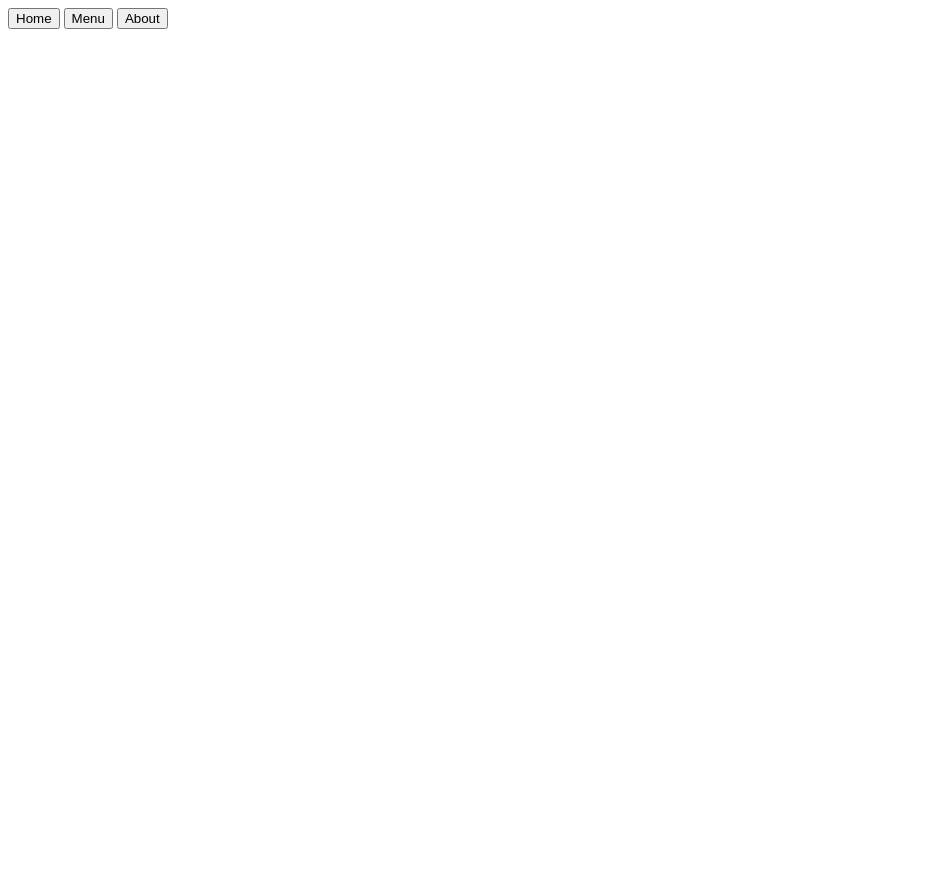
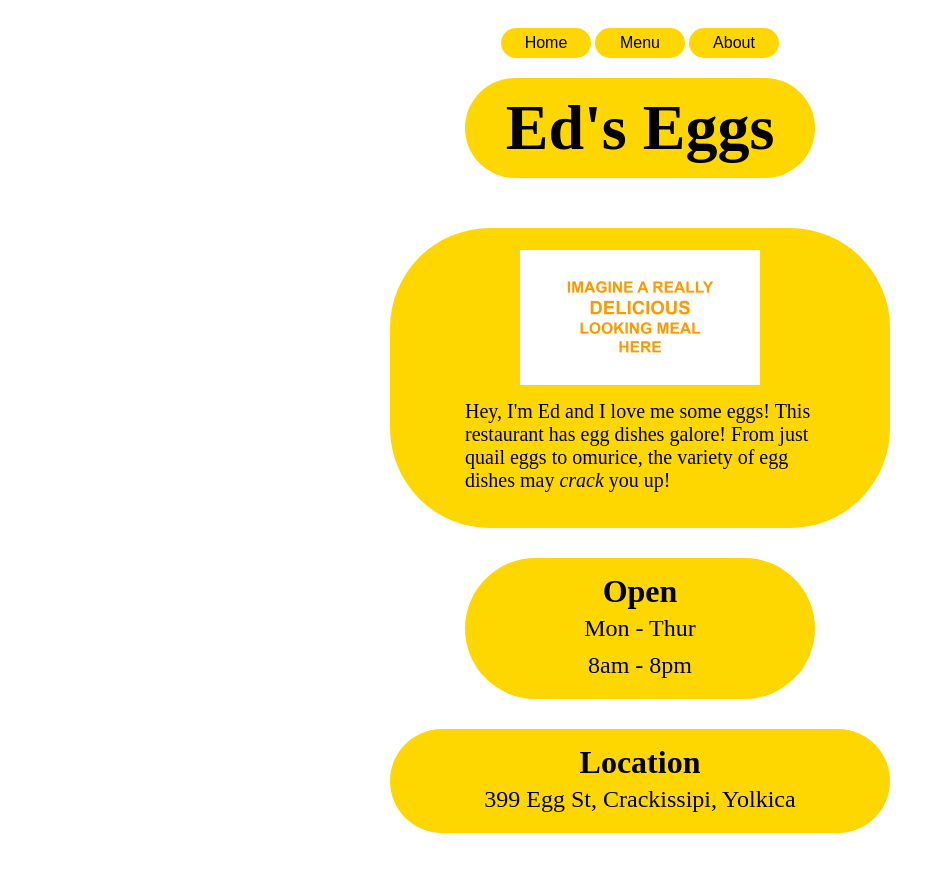
Before and after one commit to m-redw/restaurant-page, a website built with webpack: page src/index.html in a window 1280 px wide. Shown: the whole page, without its empty margins (0-945 px from the left). Before the commit the page ends 800 px from the top, so only its background shows below. Built offline with nearby package versions, Linux system fonts and the light colour scheme.

Commit message:
Create home page

```diff
--- /dev/null
+++ b/src/homepage.js
@@ -0,0 +1,84 @@
+import tempImage from "./temp-image.png";
+
+const content = document.querySelector('#content');
+
+function docCreate(element) {
+    return document.createElement(element);
+}
+
+function sectionCreate(className) {
+    const section = docCreate('section');
+    section.classList.add(className);
+    return section;
+}
+
+function createHeader() {
+    const header = docCreate('h1');
+    header.textContent = "Ed's Eggs"
+    content.appendChild(header);
+}
+
+function createIntro() {
+    const section = sectionCreate('intro');
+
+    const image = docCreate('img');
+    image.src = tempImage;
+    image.style.width = '240px';
+    image.style.height = '135px';
+
+    const crack = docCreate('em');
+    const youUp = docCreate('span');
+    const p = docCreate('p');
+
+    p.textContent = `Hey, I'm Ed and I love me some eggs!
+                This restaurant has egg dishes galore!
+                From just quail eggs to omurice, the variety
+                of egg dishes may `;
+    crack.textContent = 'crack';
+    youUp.textContent = ' you up!'
+
+    p.appendChild(crack);
+    p.appendChild(youUp);
+
+    section.appendChild(image);
+    section.appendChild(p);
+    content.appendChild(section);
+}
+
+function createOpen() {
+    const section = sectionCreate('open');
+
+    const h2 = docCreate('h2');
+    h2.textContent = 'Open'
+
+    const pDays = docCreate('p');
+    const pHours = docCreate('p');
+    pDays.textContent = 'Mon - Thur';
+    pHours.textContent = '8am - 8pm';
+
+    section.appendChild(h2);
+    section.appendChild(pDays);
+    section.appendChild(pHours);
+    content.appendChild(section)
+}
+
+function createLocation() {
+    const section = sectionCreate('location');
+
+    const h2 = docCreate('h2');
+    h2.textContent = 'Location'
+
+    const pLocation = docCreate('p');
+    pLocation.textContent = '399 Egg St, Crackissipi, Yolkica';
+
+    section.appendChild(h2);
+    section.appendChild(pLocation);
+    content.appendChild(section)
+}
+
+export function loadHomepage() {
+    createHeader();
+    createIntro();
+    createOpen();
+    createLocation();
+}
--- a/src/index.css
+++ b/src/index.css
@@ -1,3 +1,72 @@
+*, *::before, *::after {
+    box-sizing: border-box;
+}
+
+body, #content, section, h1 {
+    display: flex;
+    flex-direction: column;
+    align-items: center;
+}
+
+body {
+    background-color: rgb(255, 255, 255);
+}
+
+/* Yolk Appearance */
+h1, section {
+    margin: 0;
+    padding: 0;
+    justify-content: center;
+    background-color: gold;
+    border-radius: 100px;
+}
+
+/* Defaults */
+button {
+    background-color: gold;
+    border: none;
+    border-radius: 20px;
+    margin: 20px 0;
+    width: 90px;
+    height: 30px;
+    font-size: 16px;
+}
+
+h1 {
+    width: 350px;
+    height: 100px;
+    font-size: 64px;
+    margin-bottom: 50px;
+}
+
+section {
+    width: 500px;
+    padding: 15px;
+    margin-bottom: 30px;
+}
+
+h2 {
+    margin: 0;
+    font-size: 32px;
+}
+
 p {
-    color: purple;
+    margin: 5px;
+    font-size: 24px;
 }
+
+/* Class specifics */
+.intro {
+    height: 300px;
+}
+
+.intro p {
+    margin: 15px;
+    padding: 0;
+    width: 350px;
+    font-size: 20px;
+}
+
+.open {
+    width: 350px;
+}
--- a/src/index.html
+++ b/src/index.html
@@ -3,14 +3,14 @@
 <head>
     <meta charset="UTF-8">
     <meta name="viewport" content="width=device-width, initial-scale=1.0">
-    <title>Restaurant Page</title>
+    <title>Ed's Eggs</title>
 </head>
 <body>
     <header>
         <nav>
-            <button>Home</button>
-            <button>Menu</button>
-            <button>About</button>
+            <button class="home">Home</button>
+            <button class="menu">Menu</button>
+            <button class="about">About</button>
         </nav>
     </header>
     <div id="content"></div>
--- a/src/index.js
+++ b/src/index.js
@@ -1 +1,18 @@
 import "./index.css";
+import {loadHomepage} from "./homepage.js";
+
+function clearContent() {
+    const content = document.querySelector('#content');
+
+    while (content.firstChild) {
+        content.firstChild.remove();
+    }
+}
+
+const homeButton = document.querySelector('.home');
+homeButton.addEventListener('click', ()=>{
+    clearContent();
+    loadHomepage();
+});
+
+loadHomepage();
```
